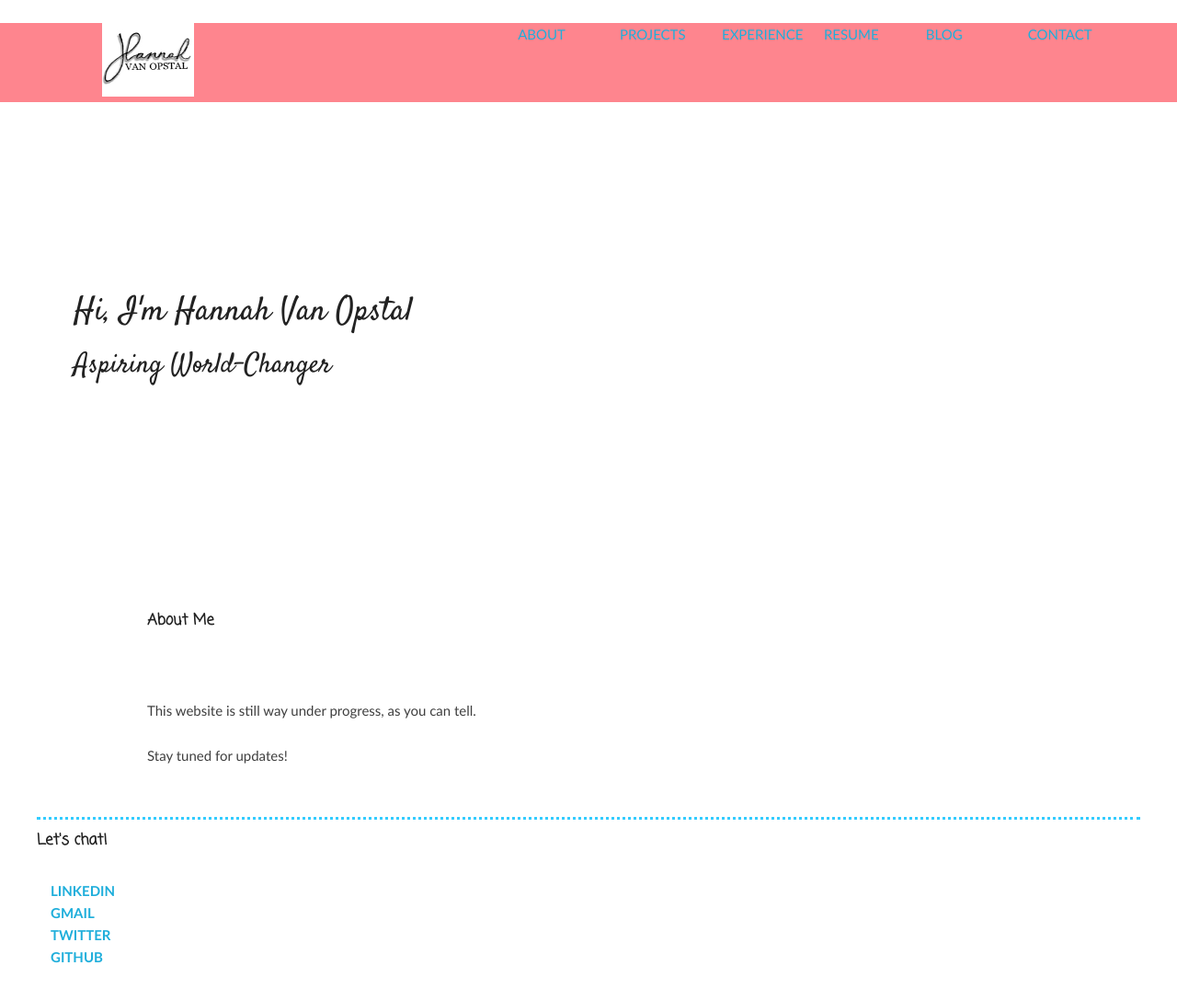
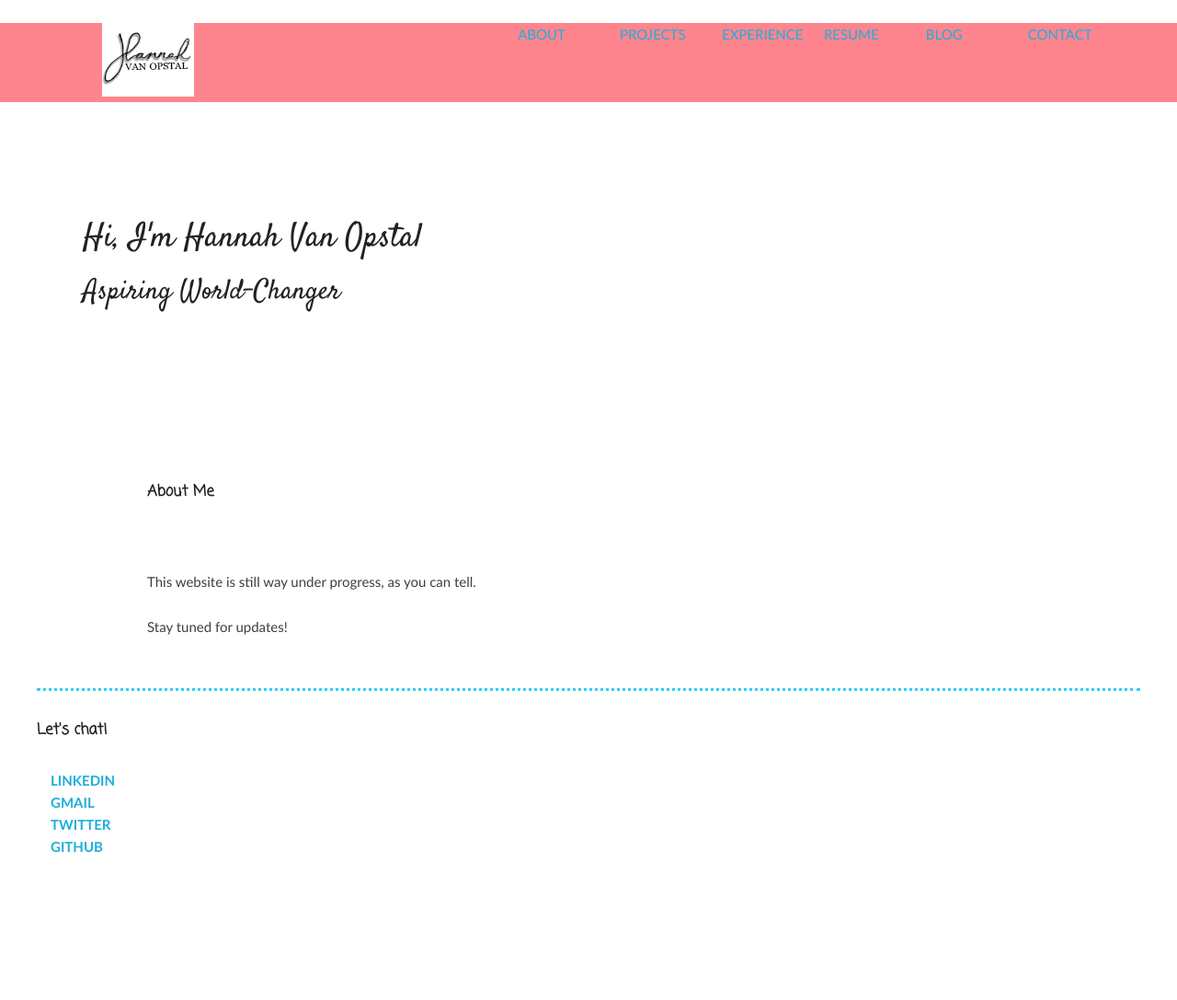
Before and after one commit to hvanopstal/hvanopstal.github.io, a Jekyll site: the page index.html, which Jekyll copies as it is, in a window 1280 px wide. Shown: the whole page at 92% size. Built offline with Jekyll 4.4.1, drawn with Linux system fonts in a browser that asks for light colours; some web fonts are replaced; after the commit the page ends 967 px from its top, so only the background shows below that.

Commit message:
Update main.css
changed spacing

```diff
--- a/css/main.css
+++ b/css/main.css
@@ -18,6 +18,7 @@ nav ul li, footer ul li {
 }
 nav-bar ul li {
   display: inline;
+  margin-top: 25px;
   list-style-type: none;
   font-family: "Calibri", Arial;
   text-align: center;
@@ -70,9 +71,9 @@ div.navigation-bar {
 }
 div.intro {
   font-family: "Satisfy", "Calibri", Arial;
-  margin-left: 80px;
-  margin-top: 200px;
-  margin-bottom: 240px;
+  margin-left: 90px;
+  margin-top: 120px;
+  margin-bottom: 180px;
 }
 div.intro-welcome {
   font-size: 2.4em;
@@ -82,7 +83,7 @@ div.intro-jobtitle {
   margin-top: 5px;
 }
 div.section-title {
-  margin-top: 10px;
+  margin-top: 30px;
   font-family: "Coming Soon", "Calibri", Arial;
   font-size: 1.1em;
   font-weight: bold;
```
